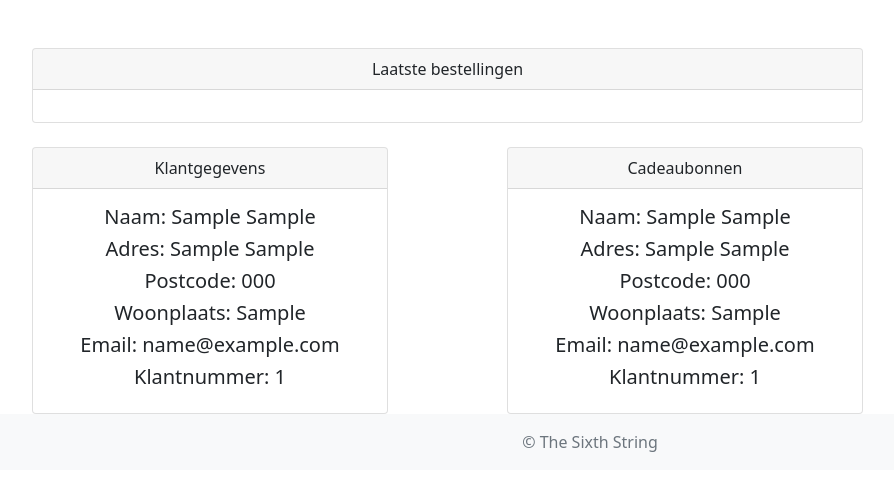
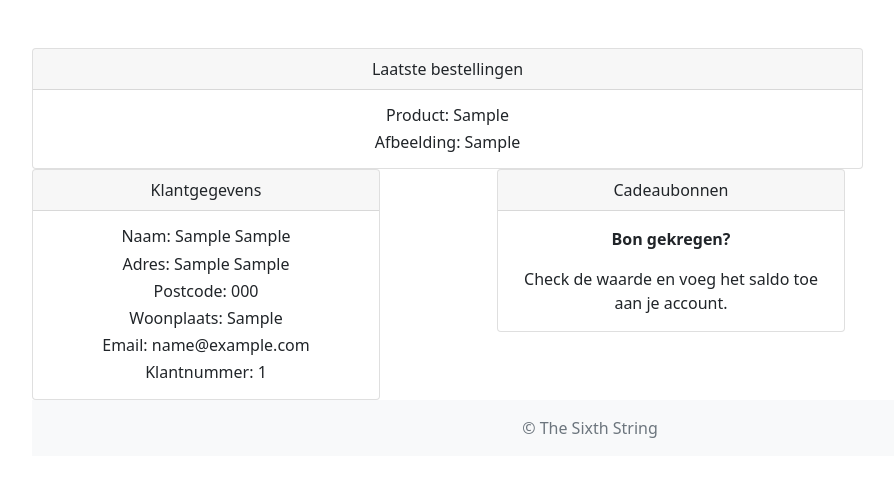
Before and after one commit to ICTDTBDWb/tss-webshop, a PHP site: page /account/index.php in a window 1280 px wide. Shown: the part 126-617 px from the top of the page, without its empty margins (50-944 px from the left). Run offline with PHP 8.4, Linux system fonts and the light colour scheme; tables that the repository leaves empty hold one stand-in row (values such as "Sample post"); some libraries are stand-ins or nearby versions.

Commit message:
laaste aanpassingen

```diff
--- a/application/account/models.php
+++ b/application/account/models.php
@@ -20,3 +20,21 @@ class Klant {
         $this->id = $id;
     }
 }
+
+class Laatstebestelling {
+    public $bestelling_id;
+    public $product_naam;
+    public $product_foto_pad;
+    public $product_foto_naam;
+    public $besteldatum;
+    public $klant_id;
+
+    public function __construct($bestelling_id, $product_naam, $product_foto_pad, $product_foto_naam, $besteldatum, $klant_id) {
+        $this->bestelling_id = $bestelling_id;
+        $this->product_naam = $product_naam;
+        $this->product_foto_pad = $product_foto_pad;
+        $this->product_foto_naam = $product_foto_naam;
+        $this->besteldatum = $besteldatum;
+        $this->klant_id = $klant_id;
+    }
+}
--- a/application/account/overzicht.php
+++ b/application/account/overzicht.php
@@ -15,6 +15,38 @@ function queryKlanten() {
     $klanten = $database->query("SELECT * FROM klanten")->get();
     return $klanten;
 }
+
+function queryLaatstebestellingen($klantId) {
+    $database = new DatabaseManager();
+    // SQL-query
+    $laatstebestellingen = $database->query("SELECT
+                b.klant_id AS klant_id,
+                b.id AS bestelling_id,
+                p.naam AS product_naam,
+                m.pad AS product_foto_pad,
+                m.naam AS product_foto_naam,
+                b.besteldatum
+            FROM
+                tss.bestellingen b
+            INNER JOIN
+                tss.bestelling_regels br ON b.id = br.bestelling_id
+            INNER JOIN
+                tss.producten p ON br.product_id = p.id
+            INNER JOIN
+                tss.product_media pm ON p.id = pm.product_id
+            INNER JOIN
+                tss.media m ON pm.media_id = m.id
+            WHERE
+            b.klant_id = $klantId
+            ORDER BY
+                b.besteldatum DESC
+            LIMIT 10")->get();
+    $laatstebestelling = new Laatstebestelling($laatstebestellingen[0]['bestelling_id'],$laatstebestellingen[0]['product_naam'], $laatstebestellingen[0]['product_foto_pad'], $laatstebestellingen[0]['product_foto_naam'],$laatstebestellingen[0]['besteldatum'],$laatstebestellingen[0]['klant_id']);
+    return $laatstebestelling;
+}
+
+
+
 function SluitVerbinding($connection) {
     $connection = null;
 }
--- a/public/account/index.php
+++ b/public/account/index.php
@@ -18,19 +18,23 @@
 
 <div class="container mt-5 text-center">
     <div class="row">
+        <?php $laatstebestelling = queryLaatstebestellingen(1);?>
         <!-- Laatste bestellingen sectie -->
         <div class="col-md-9">
             <div class="card">
-
+                <!-- Laatste bestellingen sectie -->
                 <div class="card-header">
                     Laatste bestellingen
                 </div>
                 <div class="card-body">
+                    <h6 class="card-text"><?php echo "Product: ".$laatstebestelling->product_naam; ?></h6>
+                    <h6 class="card-text"><?php echo "Afbeelding: ".$laatstebestelling->product_foto_pad; ?></h6>
 
+                    <!-- Andere klantgegevens indien nodig -->
                 </div>
             </div>
         </div>
-            </div>
+    <br>
         <br>
     <div class="row">
         <?php $klant = queryKlant(1);?>
@@ -42,12 +46,12 @@
                     Klantgegevens
                 </div>
                 <div class="card-body">
-                            <h5 class="card-title"><?php echo "Naam: ".$klant->voornaam; ?> <?php echo ($klant->achternaam); ?></h5>
-                            <h5 class="card-title"><?php echo "Adres: ".$klant->straat; ?> <?php echo ($klant->huisnummer); ?></h5>
-                            <h5 class="card-title"><?php echo "Postcode: ".$klant->postcode; ?></h5>
-                            <h5 class="card-title"><?php echo "Woonplaats: ".$klant->woonplaats; ?></h5>
-                            <h5 class="card-title"><?php echo "Email: ".$klant->email; ?></h5>
-                            <h5 class="card-title"><?php echo "Klantnummer: ".$klant->id; ?></h5>
+                    <h6 class="card-text"><?php echo "Naam: ".$klant->voornaam; ?> <?php echo ($klant->achternaam); ?></h6>
+                    <h6 class="card-text"><?php echo "Adres: ".$klant->straat; ?> <?php echo ($klant->huisnummer); ?></h6>
+                    <h6 class="card-text"><?php echo "Postcode: ".$klant->postcode; ?></h6>
+                    <h6 class="card-text"><?php echo "Woonplaats: ".$klant->woonplaats; ?></h6>
+                    <h6 class="card-text"><?php echo "Email: ".$klant->email; ?></h6>
+                    <h6 class="card-text"><?php echo "Klantnummer: ".$klant->id; ?></h6>
                     <!-- Andere klantgegevens indien nodig -->
                 </div>
             </div>
@@ -60,12 +64,8 @@
                     Cadeaubonnen
                 </div>
                 <div class="card-body">
-                            <h5 class="card-title"><?php echo "Naam: ".$klant->voornaam; ?> <?php echo ($klant->achternaam); ?></h5>
-                            <h5 class="card-title"><?php echo "Adres: ".$klant->straat; ?> <?php echo ($klant->huisnummer); ?></h5>
-                            <h5 class="card-title"><?php echo "Postcode: ".$klant->postcode; ?></h5>
-                            <h5 class="card-title"><?php echo "Woonplaats: ".$klant->woonplaats; ?></h5>
-                            <h5 class="card-title"><?php echo "Email: ".$klant->email; ?></h5>
-                            <h5 class="card-title"><?php echo "Klantnummer: ".$klant->id; ?></h5>
+                    <p class="card-text"><strong>Bon gekregen?</strong></p>
+                    <p class="card-text">Check de waarde en voeg het saldo toe aan je account.</p>
                     <!-- Andere klantgegevens indien nodig -->
                 </div>
             </div>
```
Lines whose indentation alone changed are shown as unchanged.
